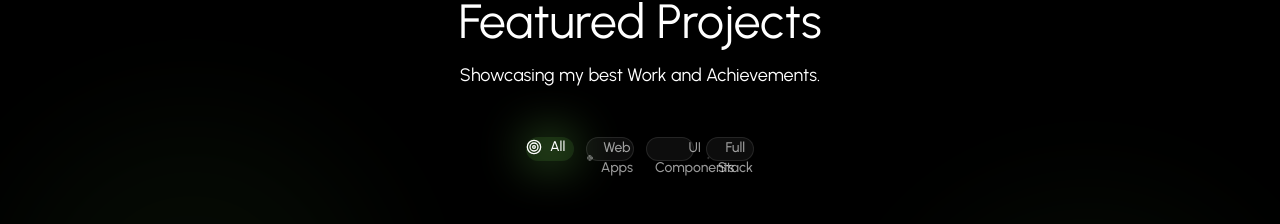
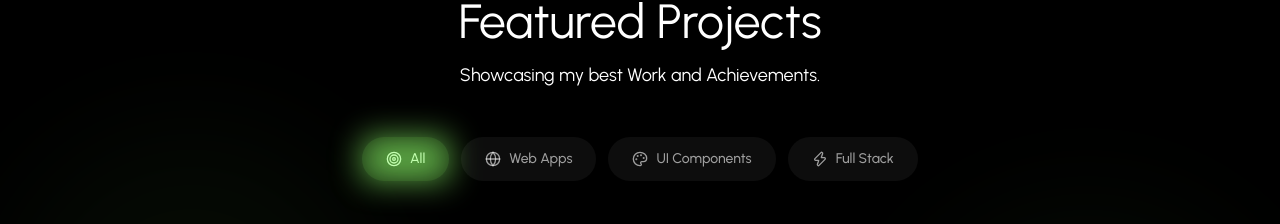
Before and after one commit to HarunBappi/Full-Stack-Developer-Portfolio, a React (Vite) app: page / in a window 1280 px wide. Shown: the part 2728-2952 px from the top of the page. Built offline with nearby package versions, Linux system fonts and the light colour scheme; grey boxes are pictures that could not be loaded.

Commit message:
some bug fixed

```diff
--- a/src/Components/Sections/Projects.jsx
+++ b/src/Components/Sections/Projects.jsx
@@ -56,7 +56,7 @@ const Projects = () => {
 
   //   Category icons Maping
   const categoryIcons = {
-    'All': Target,
+    All: Target,
     "Web Apps": Globe,
     "UI Components": Palette,
     "Full Stack": Zap,
@@ -88,23 +88,19 @@ const Projects = () => {
           <div className="flex flex-wrap justify-center gap-3 mb-16">
             {categories.map((category) => (
               <button
-                className={`group relative px-6 py-3 rounded-full font-medium transition-all duration-300 ${activeCategory === category ? "text-white" : "text-white/60 hover:text-white"}`}
                 key={category}
                 onClick={() => handleCategoryChange(category)}
-              >
-                <div
-                  className={`absolute inset-0 rounded-full transition-all duration-300 ${activeCategory === category ? "bg-primary/10 opacity-100" : "bg-white/5 border border-white/10 group-hover:bg-white/10"}`}
+                className={`group relative px-6 py-3 rounded-full font-medium transition-all duration-300 ${activeCategory === category ? "bg-primary/10 border-primary/40 text-white" : "bg-white/5 border-white/10 text-white/60 hover:text-white hover:bg-white/10"}`}
               >
                 <div className="relative flex items-center gap-2">
                   {React.createElement(categoryIcons[category], {
                     className: "w-4 h-4",
                   })}
-                    <span className="text-sm">{category}</span>
+                  <span className="text-sm font-medium">{category}</span>
                 </div>
                 {activeCategory === category && (
-                    <div className="absolute inset-0 rounded-full bg-primary blur-xl opacity-50 -z-10"></div>
+                  <div className="absolute inset-0 bg-primary blur-lg opacity-65"></div>
                 )}
-                </div>
               </button>
             ))}
           </div>
```
Lines whose indentation alone changed are shown as unchanged.
